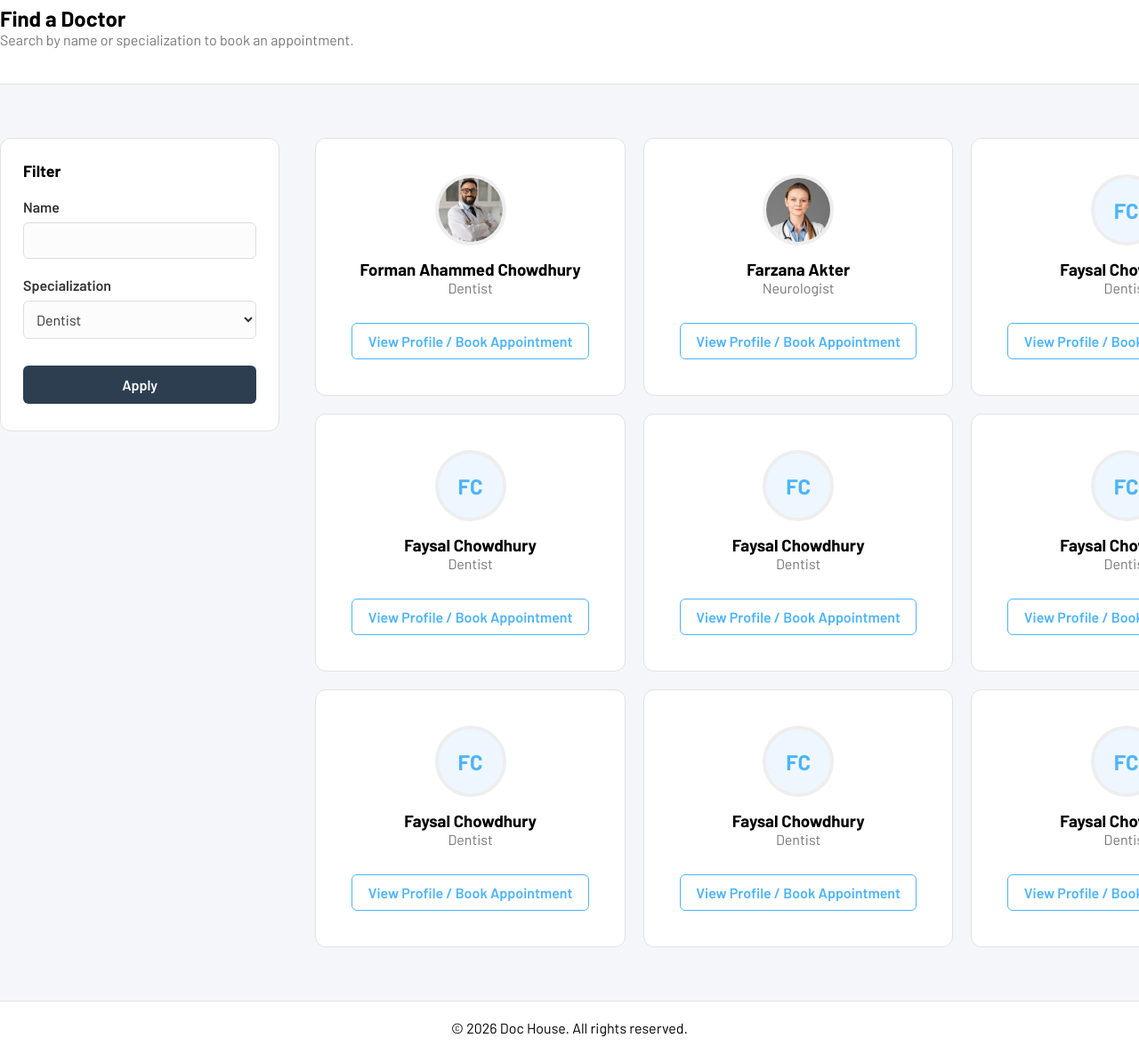
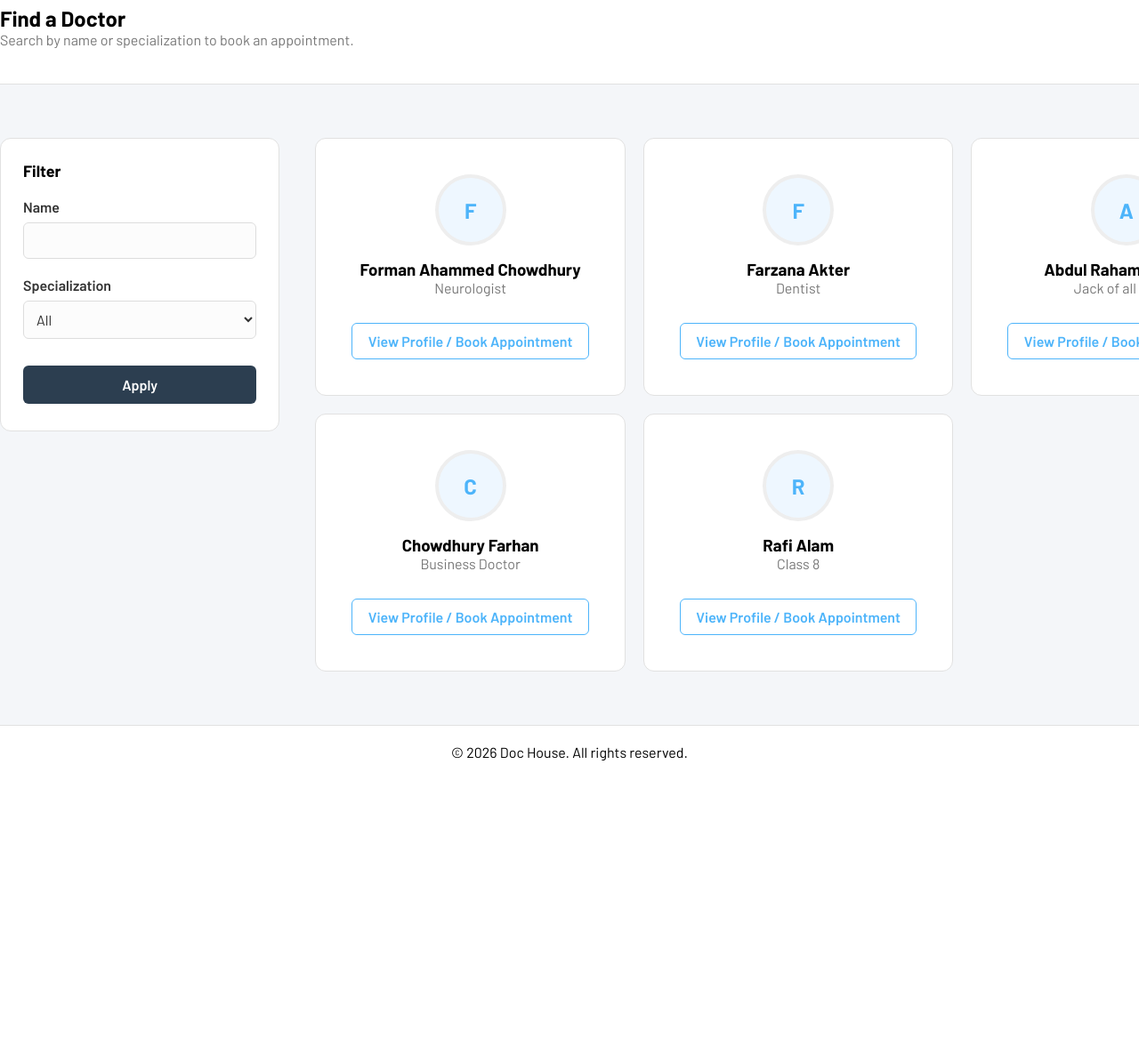
Before and after one commit to faysal-ahammed-chowdhury/Doc_House, a PHP site: page /view/Patient/doctors.php in a window 1280 px wide. Shown: the part 138-1323 px from the top of the page at 89% size. After the commit the page ends 993 px from the top, so only its background shows below. Run offline with PHP 8.4, Linux system fonts and the light colour scheme.

Commit message:
Show Doctor List Dynamically: Dymmy Data

```diff
--- /dev/null
+++ b/controller/Patient/doctorController.php
@@ -0,0 +1,58 @@
+<?php
+
+if ($_SERVER['REQUEST_METHOD'] != 'GET') {
+    echo "Something went wrong";
+    exit;
+}
+
+$docName = isset($_GET['doc_name']) ? $_GET['doc_name'] : '';
+$docSpecialityID = isset($_GET['doc_specialization']) ? $_GET['doc_specialization'] : '';
+
+$doctorList = [];
+
+if (!empty($docName) && !empty($docSpecialityID)) {
+} else if (!empty($docName)) {
+} else if (!empty($docSpecialityID)) {
+} else {
+    $doctor1 = [
+        'DID' => '105',
+        'name' => 'Forman Ahammed Chowdhury',
+        'specialization' => 'Neurologist',
+        'specializationID' => '1',
+        'img' => '',
+    ];
+
+    $doctor2 = [
+        'DID' => '101',
+        'name' => 'Farzana Akter',
+        'specialization' => 'Dentist',
+        'specializationID' => '2',
+        'img' => '',
+    ];
+
+    $doctor3 = [
+        'DID' => '102',
+        'name' => 'Abdul Rahaman Fardin',
+        'specialization' => 'Jack of all trades',
+        'specializationID' => '3',
+        'img' => '',
+    ];
+
+    $doctor4 = [
+        'DID' => '103',
+        'name' => 'Chowdhury Farhan',
+        'specialization' => 'Business Doctor',
+        'specializationID' => '3',
+        'img' => '',
+    ];
+
+    $doctor5 = [
+        'DID' => '104',
+        'name' => 'Rafi Alam',
+        'specialization' => 'Class 8',
+        'specializationID' => '3',
+        'img' => '',
+    ];
+
+    $doctorList = [$doctor1, $doctor2, $doctor3, $doctor4, $doctor5];
+}
--- a/view/Patient/css/style.css
+++ b/view/Patient/css/style.css
@@ -247,6 +247,20 @@ nav .content .logo {
 .doctor-and-filter {
   display: flex;
   gap: 40px;
+  align-items: stretch;
+}
+
+.no-data {
+  height: 330px;
+  display: flex;
+  align-items: center;
+  justify-content: center;
+  border-radius: 12px;
+  text-align: center;
+  flex: 1;
+  background-color: #fff;
+  padding: 25px;
+  border: 1px solid #e1e1e1;
 }
 
 .doctor-and-filter .filter {
--- a/view/Patient/doctors.php
+++ b/view/Patient/doctors.php
@@ -1,4 +1,7 @@
-<?php session_start() ?>
+<?php
+session_start();
+require_once "../../controller/Patient/doctorController.php";
+?>
 
 <!DOCTYPE html>
 <html lang="en">
@@ -31,114 +34,50 @@
                     <h3>Filter</h3>
                     <div class="field">
                         <label for="doc_name">Name</label>
-                        <input type="text" id="doc_name" name="doc_name" />
+                        <input type="text" id="doc_name" name="doc_name" value="<?php echo $docName; ?>" />
                     </div>
                     <div class="field">
                         <label for="doc_specialization">Specialization</label>
                         <select id="doc_specialization" name="doc_specialization">
+                            <option value="">All</option>
                             <option value="1">Dentist</option>
                             <option value="2">Neurologist</option>
                         </select>
                     </div>
                     <input type="submit" value="Apply" class="filter-btn" />
                 </form>
+                <?php
+                if (count($doctorList) == 0) {
+                ?>
+                    <h2 class="no-data">No Doctor Found</h2>
+                <?php
+                } else {
+                ?>
                     <div class="doctors">
+                        <?php
+                        foreach ($doctorList as $singleDoc) {
+                        ?>
                             <div class="doc-card">
                                 <div class="info">
                                     <div class="avatar">
-                                <img src="../images/dummy_doctor.png" alt="Doctor">
+                                        <?php echo !empty($singleDoc['img']) ?
+                                            '<img src="../images/dummy_doctor.png" alt="Doctor">'
+                                            : $singleDoc['name'][0] ?>
                                     </div>
-                            <h3>Forman Ahammed Chowdhury</h3>
-                            <p>Dentist</p>
+                                    <h3><?php echo $singleDoc['name'] ?></h3>
+                                    <p><?php echo $singleDoc['specialization'] ?></p>
                                 </div>
                                 <div>
-                            <a href="doctor_profile.php" class="view-profile-btn" href="">View Profile / Book Appointment</a>
+                                    <a href="doctor_profile.php?DID=<?php echo $singleDoc['DID'] ?>" class="view-profile-btn" href="">View Profile / Book Appointment</a>
                                 </div>
                             </div>
-                    <div class="doc-card">
-                        <div class="info">
-                            <div class="avatar">
-                                <img src="../images/dummy_doctor_2.png" alt="Doctor">
+                        <?php
+                        }
+                        ?>
                     </div>
-                            <h3>Farzana Akter</h3>
-                            <p>Neurologist</p>
-                        </div>
-                        <div>
-                            <a href="doctor_profile.php" class="view-profile-btn" href="">View Profile / Book Appointment</a>
-                        </div>
-                    </div>
-                    <div class="doc-card">
-                        <div class="info">
-                            <div class="avatar">FC</div>
-                            <h3>Faysal Chowdhury</h3>
-                            <p>Dentist</p>
-                        </div>
-                        <div>
-                            <a class="view-profile-btn" href="">View Profile / Book Appointment</a>
-                        </div>
-                    </div>
-                    <div class="doc-card">
-                        <div class="info">
-                            <div class="avatar">FC</div>
-                            <h3>Faysal Chowdhury</h3>
-                            <p>Dentist</p>
-                        </div>
-                        <div>
-                            <a class="view-profile-btn" href="">View Profile / Book Appointment</a>
-                        </div>
-                    </div>
-                    <div class="doc-card">
-                        <div class="info">
-                            <div class="avatar">FC</div>
-                            <h3>Faysal Chowdhury</h3>
-                            <p>Dentist</p>
-                        </div>
-                        <div>
-                            <a class="view-profile-btn" href="">View Profile / Book Appointment</a>
-                        </div>
-                    </div>
-                    <div class="doc-card">
-                        <div class="info">
-                            <div class="avatar">FC</div>
-                            <h3>Faysal Chowdhury</h3>
-                            <p>Dentist</p>
-                        </div>
-                        <div>
-                            <a class="view-profile-btn" href="">View Profile / Book Appointment</a>
-                        </div>
-                    </div>
-                    <div class="doc-card">
-                        <div class="info">
-                            <div class="avatar">FC</div>
-                            <h3>Faysal Chowdhury</h3>
-                            <p>Dentist</p>
-                        </div>
-                        <div>
-                            <a class="view-profile-btn" href="">View Profile / Book Appointment</a>
-                        </div>
-                    </div>
-                    <div class="doc-card">
-                        <div class="info">
-                            <div class="avatar">FC</div>
-                            <h3>Faysal Chowdhury</h3>
-                            <p>Dentist</p>
-                        </div>
-                        <div>
-                            <a class="view-profile-btn" href="">View Profile / Book Appointment</a>
-                        </div>
-                    </div>
-                    <div class="doc-card">
-                        <div class="info">
-                            <div class="avatar">FC</div>
-                            <h3>Faysal Chowdhury</h3>
-                            <p>Dentist</p>
-                        </div>
-                        <div>
-                            <a class="view-profile-btn" href="">View Profile / Book Appointment</a>
-                        </div>
-                    </div>
-                </div>
-            </div>
+                <?php
+                }
+                ?>
             </div>
     </section>
     <?php include_once "../shared/footer.php" ?>
```
Lines whose indentation alone changed are shown as unchanged.
